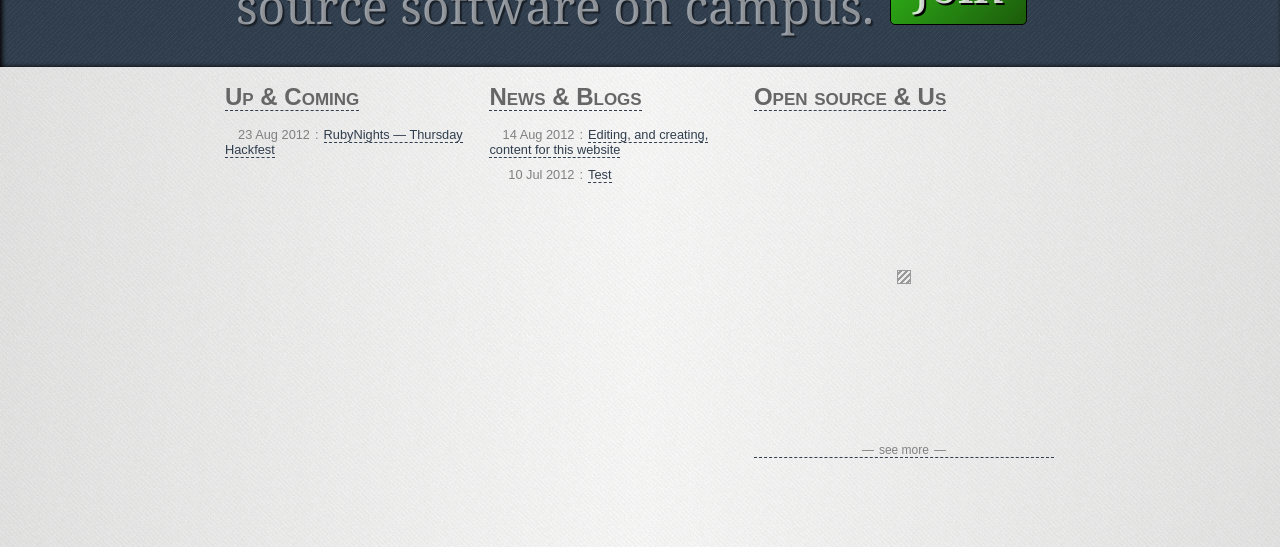
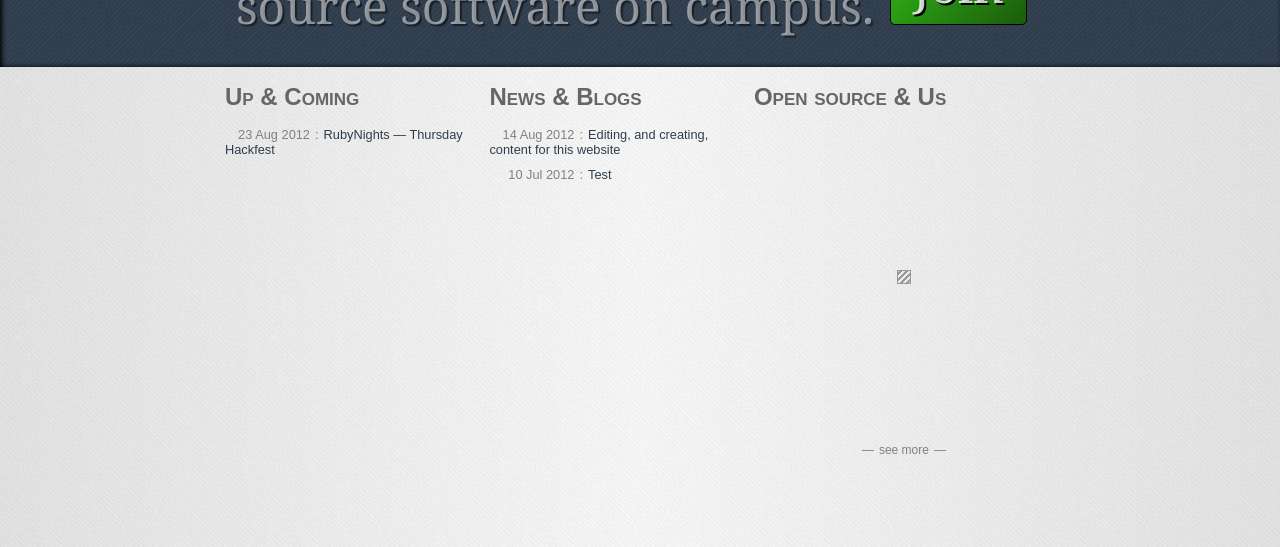
Before and after one commit to ualug/ualug.github.com, a Jekyll site: the page built from index.html, in a window 1280 px wide. Shown: the part 177-724 px from the top of the page. Built offline with Jekyll 4.4.1, drawn with Linux system fonts in a browser that asks for light colours; some web fonts are replaced.

Commit message:
Fix links on front page

```diff
--- a/assets/stylesheets/screen.css
+++ b/assets/stylesheets/screen.css
@@ -113,6 +113,8 @@ section.banner {
   width: 840px; }
   .ircopen .container {
     margin-bottom: 300px; }
+  .container section a {
+    border-bottom: 0; }
 
 section.column {
   display: inline-block;
```
